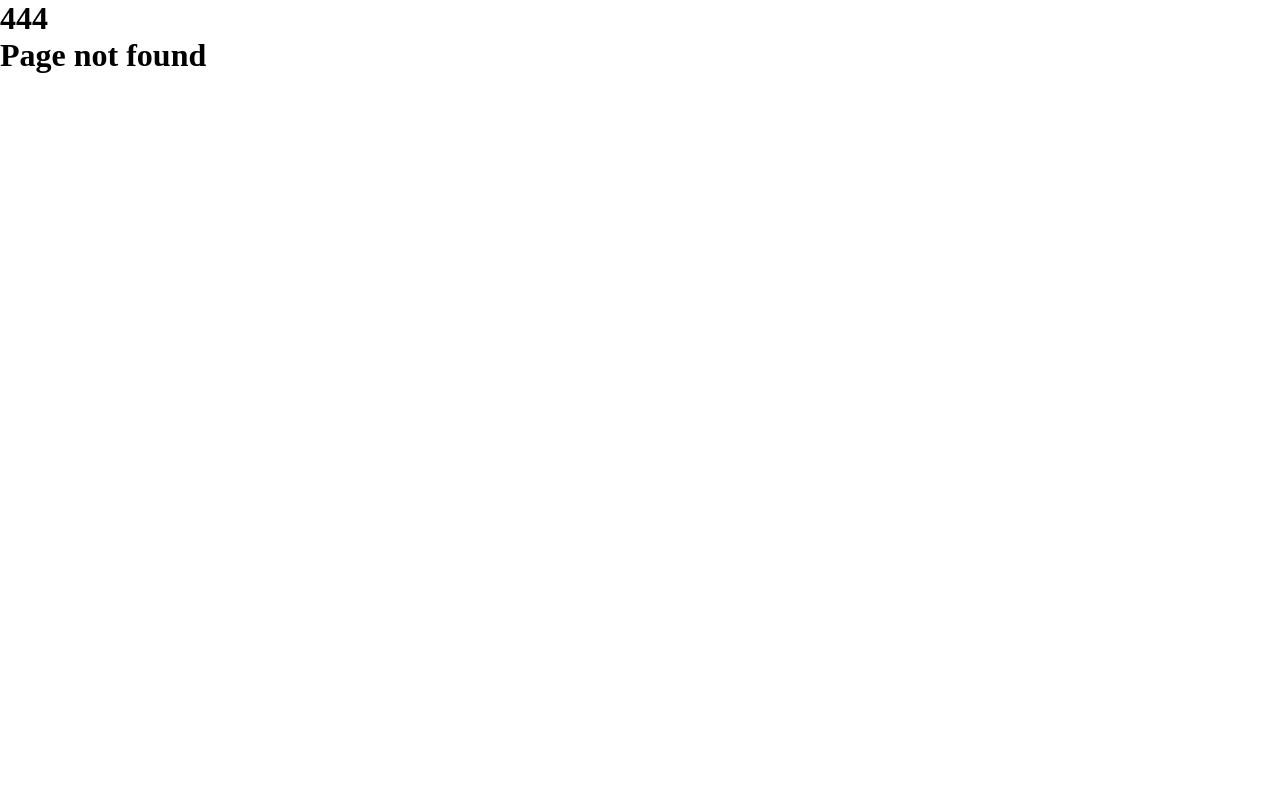
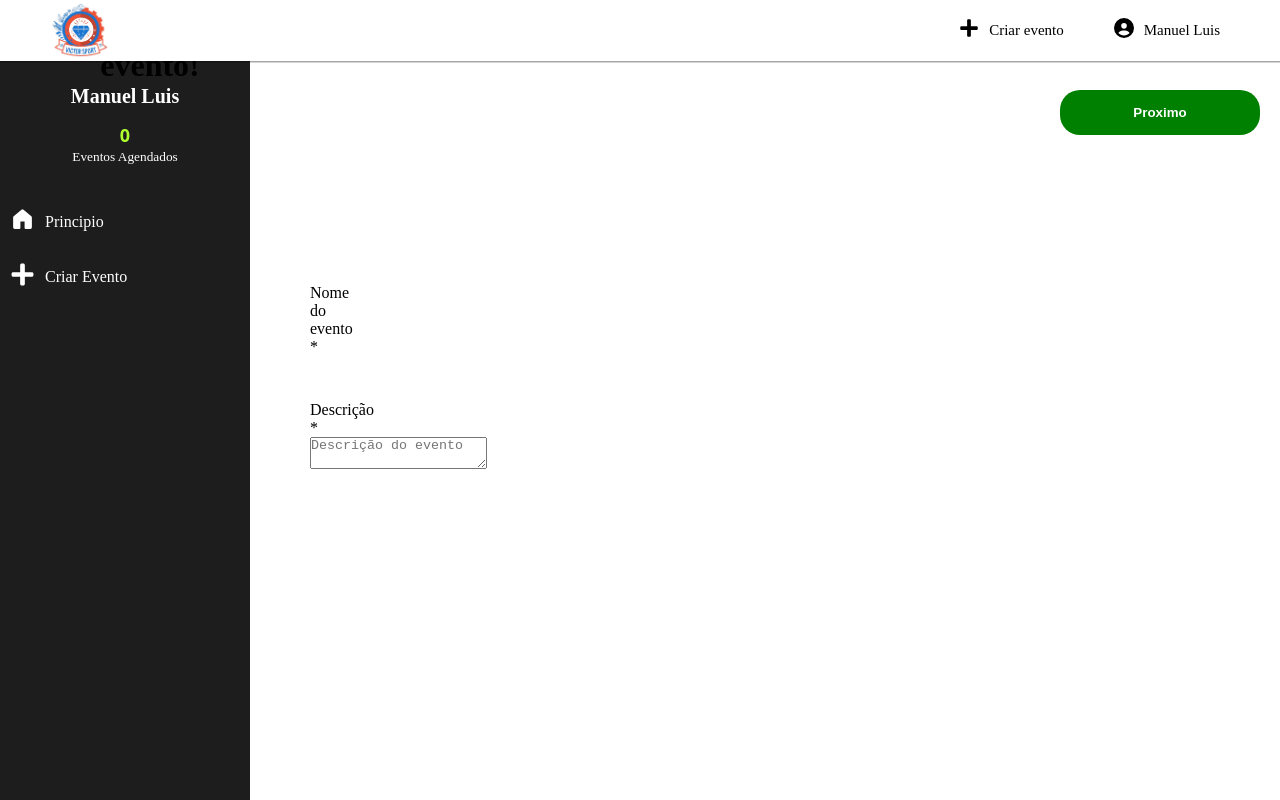
Before and after one commit to ManuelPiresLuis01/VictorSport, a React (Vite) app: page /dashboard/adicionar/passo1 in a window 1280 px wide. Before the commit this address had no page. Built offline with nearby package versions, Linux system fonts and the light colour scheme.

Commit message:
fazendo o passo1 do dashboard

```diff
--- a/src/assets/App/App.jsx
+++ b/src/assets/App/App.jsx
@@ -4,6 +4,7 @@ import Dashboard from "../pages/dashboard/Dashboard"
 import Login from "../pages/login/Login"
 import Cadastro from "../pages/cadastro/cadastro"
 import Confirmar from "../pages/confirmar/confirmar"
+import Passo1 from "../pages/criarEvento/passo1"
 
 function App() {
 
@@ -17,6 +18,10 @@ function App() {
         <Route
           path="/dashboard"
           element={<Dashboard/>}
+        />
+        <Route
+          path="/dashboard/adicionar/passo1"
+          element={<Passo1/>}
         />
         <Route
           path="/login"
--- /dev/null
+++ b/src/assets/components/button/button.css
@@ -0,0 +1,16 @@
+.btn-proximo{
+    position: fixed;
+    cursor: pointer;
+    top: 90px;
+    right: 20px;
+    background: green;
+    border: none;
+    border-radius: 20px;
+    padding: 15px 0;
+    width: 200px;
+}
+
+.btn-proximo a{
+    color: white;
+    font-weight: bold;
+}
--- /dev/null
+++ b/src/assets/components/button/button.jsx
@@ -0,0 +1,10 @@
+import "./button.css"
+import { Link } from "react-router-dom"
+
+function Buttonproximo(p) {
+    return (
+        <button className="btn-proximo"><Link to={p.path}>{p.nome}</Link></button>
+    )
+}
+
+export {Buttonproximo}
--- a/src/assets/components/menudashboard/menudashboard.jsx
+++ b/src/assets/components/menudashboard/menudashboard.jsx
@@ -20,7 +20,7 @@ function Menudashboard() {
             <nav>
                 <div className="link">
                     <i><GoHomeFill /></i>
-                    <Link>Home</Link>
+                    <Link>Principio</Link>
                 </div>
                 <div className="link">
                     <i> <FaPlus /></i>
--- /dev/null
+++ b/src/assets/pages/criarEvento/passo.css
@@ -0,0 +1,3 @@
+.passo form h1 {
+    text-align: center;
+}
--- /dev/null
+++ b/src/assets/pages/criarEvento/passo1.jsx
@@ -0,0 +1,34 @@
+import HeaderDashboard from "../../components/HeaderDashboard/HeaderDashboard"
+import Menudashboard from "../../components/menudashboard/menudashboard"
+import { Buttonproximo } from "../../components/button/button"
+
+import "./passo.css"
+
+function Passo1() {
+    return (
+        <div className="passo">
+            <HeaderDashboard />
+            <Menudashboard />
+            <Buttonproximo
+                path="/dashboard/adicionar/passo1"
+                nome="Proximo"
+            />
+            <form>
+                <h1>Vamos criar um evento!</h1>
+                <div className="dados">
+                    <div>
+                        <label>Nome do evento *</label>
+                        <input type="text" placeholder="Nome do evento" />
+                    </div>
+
+                    <div>
+                        <label>Descrição *</label>
+                        <textarea placeholder="Descrição do evento"></textarea>
+                    </div>
+                </div>
+            </form>
+        </div>
+    )
+}
+
+export default Passo1
```
